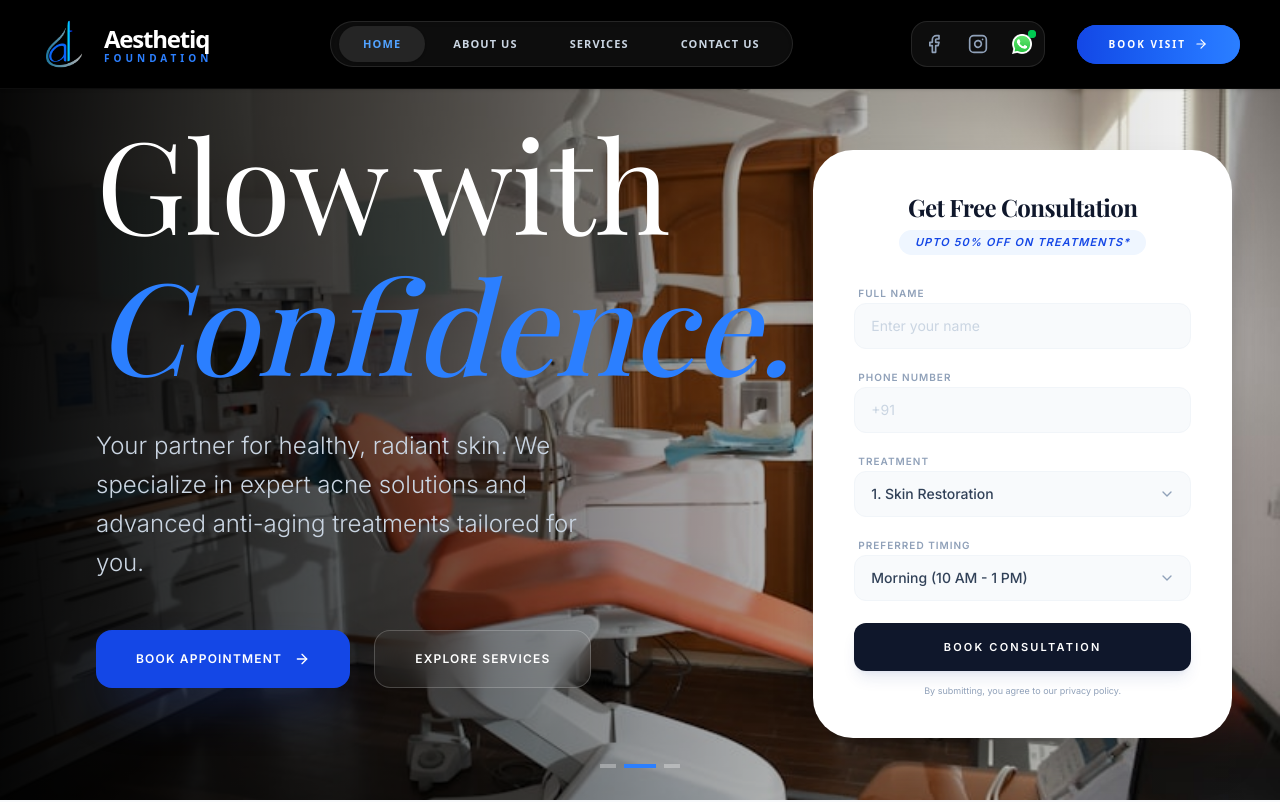
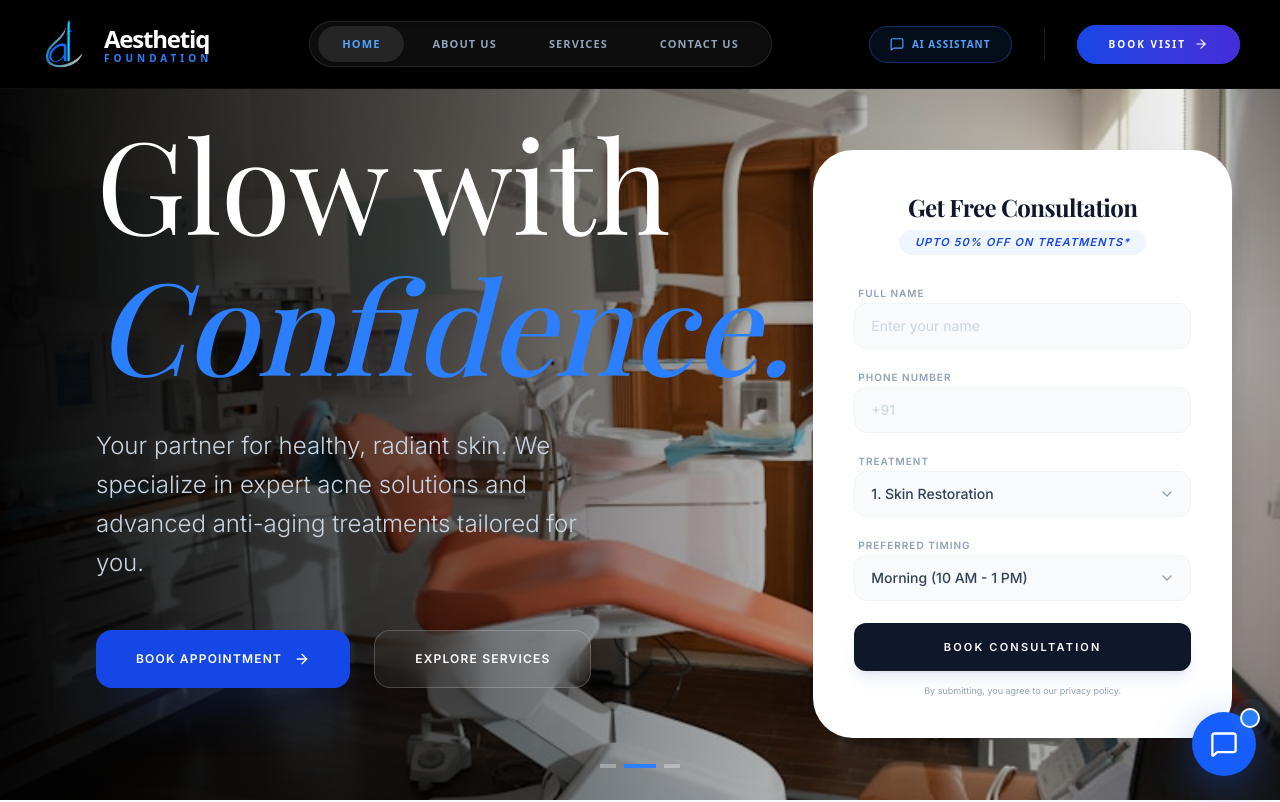
Before and after one commit to Sandeepsandeepkannan/dental-clinic-website, a Next.js app: page / in a window 1280 px wide. Shown: the top 802 px of the page. Built offline with nearby package versions, Linux system fonts and the light colour scheme.

Commit message:
added floating questionary bot

```diff
--- /dev/null
+++ b/app/aesthetiqchat.tsx
@@ -0,0 +1,154 @@
+"use client";
+
+import React, { useState, useEffect, useRef } from "react";
+import { X, MessageSquare, RotateCcw, CheckCircle2, ChevronRight } from "lucide-react";
+
+const ADMIN_PHONE = "918190027273";
+
+const CHAT_STEPS = {
+  START: {
+    question: "Welcome to Aesthetiq Foundation! How may we assist you today?",
+    options: ["Skin Consultation", "Dental Care", "Hair Treatment", "International Patients"],
+    next: "DETAILS"
+  },
+  DETAILS: {
+    question: "Excellent. When would you prefer to visit our clinic?",
+    options: ["As soon as possible", "This weekend", "Next week", "Just inquiring"],
+    next: "CONTACT_PREP"
+  },
+  CONTACT_PREP: {
+    question: "Almost done! Ready to connect with our specialists via WhatsApp to finalize your visit?",
+    options: ["Yes, open WhatsApp", "Restart Chat"],
+    next: "FINAL"
+  }
+};
+
+export default function AesthetiqAIChat() {
+  const [isOpen, setIsOpen] = useState(false);
+  const [currentStep, setCurrentStep] = useState("START");
+  const [history, setHistory] = useState<{ type: 'bot' | 'user', text: string }[]>([
+    { type: 'bot', text: CHAT_STEPS.START.question }
+  ]);
+  const [selections, setSelections] = useState<string[]>([]);
+  const scrollRef = useRef<HTMLDivElement>(null);
+
+  useEffect(() => {
+    if (scrollRef.current) {
+      scrollRef.current.scrollTop = scrollRef.current.scrollHeight;
+    }
+  }, [history]);
+
+  const handleOptionClick = (option: string) => {
+    const updatedHistory = [...history, { type: 'user' as const, text: option }];
+    const updatedSelections = [...selections, option];
+    setSelections(updatedSelections);
+
+    if (option === "Restart Chat") {
+      resetChat();
+      return;
+    }
+
+    if (currentStep === "CONTACT_PREP" && option.includes("WhatsApp")) {
+      const message = encodeURIComponent(
+        `Hello Aesthetiq Team,\n\nInquiry from Website:\n- Service: ${updatedSelections[0]}\n- Timeline: ${updatedSelections[1]}`
+      );
+      window.open(`https://wa.me/${ADMIN_PHONE}?text=${message}`, "_blank");
+      setIsOpen(false);
+      setTimeout(resetChat, 1000);
+      return;
+    }
+
+    const nextStepKey = CHAT_STEPS[currentStep as keyof typeof CHAT_STEPS].next;
+    if (CHAT_STEPS[nextStepKey as keyof typeof CHAT_STEPS]) {
+      setCurrentStep(nextStepKey);
+      setHistory([...updatedHistory, {
+        type: 'bot',
+        text: CHAT_STEPS[nextStepKey as keyof typeof CHAT_STEPS].question
+      }]);
+    }
+  };
+
+  const resetChat = () => {
+    setCurrentStep("START");
+    setSelections([]);
+    setHistory([{ type: 'bot', text: CHAT_STEPS.START.question }]);
+  };
+
+  return (
+    /* FIXED WRAPPER: Highest Z-index to ensure visibility over the Hero form */
+    <div className="fixed bottom-6 right-6 z-[9999] pointer-events-none">
+
+      {/* Floating Toggle Button */}
+      <button
+        onClick={() => setIsOpen(!isOpen)}
+        className={`pointer-events-auto w-14 h-14 md:w-16 md:h-16 bg-blue-600 text-white rounded-full shadow-[0_10px_40px_rgba(37,99,235,0.4)] flex items-center justify-center hover:scale-110 transition-all duration-300 ${isOpen ? 'rotate-90' : 'rotate-0'}`}
+      >
+        {isOpen ? <X size={28} /> : <MessageSquare size={28} />}
+        {!isOpen && (
+          <span className="absolute -top-1 -right-1 flex h-5 w-5">
+            <span className="animate-ping absolute inline-flex h-full w-full rounded-full bg-blue-400 opacity-75"></span>
+            <span className="relative inline-flex rounded-full h-5 w-5 bg-blue-500 border-2 border-white"></span>
+          </span>
+        )}
+      </button>
+
+      {/* Chat Window: Matches the reference layout */}
+      {isOpen && (
+        <div className="pointer-events-auto absolute bottom-20 right-0 w-[85vw] sm:w-[380px] h-[520px] bg-white rounded-[2rem] shadow-[0_20px_60px_rgba(0,0,0,0.2)] border border-slate-100 flex flex-col overflow-hidden animate-in slide-in-from-bottom-4 duration-300 origin-bottom-right">
+
+          {/* Header: Clinical Dark Style */}
+          <div className="bg-slate-900 p-5 text-white flex justify-between items-center">
+            <div className="flex items-center gap-3">
+              <div className="w-10 h-10 bg-blue-600 rounded-full flex items-center justify-center shadow-lg">
+                <CheckCircle2 size={20} />
+              </div>
+              <div>
+                <h3 className="font-bold text-sm">Clinical Assistant</h3>
+                <p className="text-[10px] text-blue-400 uppercase tracking-widest font-black">Always Online</p>
+              </div>
+            </div>
+            <button onClick={() => setIsOpen(false)} className="opacity-60 hover:opacity-100"><X size={20}/></button>
+          </div>
+
+          {/* Chat Bubble Area */}
+          <div ref={scrollRef} className="flex-1 p-5 overflow-y-auto space-y-4 bg-slate-50/50">
+            {history.map((msg, i) => (
+              <div key={i} className={`flex ${msg.type === 'user' ? 'justify-end' : 'justify-start'}`}>
+                <div className={`max-w-[85%] p-4 text-sm leading-relaxed ${
+                  msg.type === 'user'
+                  ? 'bg-blue-600 text-white rounded-2xl rounded-tr-none shadow-md'
+                  : 'bg-white text-slate-700 rounded-2xl rounded-tl-none border border-slate-200 shadow-sm'
+                }`}>
+                  {msg.text}
+                </div>
+              </div>
+            ))}
+          </div>
+
+          {/* Selection Area: Matching the "Collect.chat" button style */}
+          <div className="p-5 bg-white border-t border-slate-100">
+            <div className="flex flex-col gap-2">
+              {CHAT_STEPS[currentStep as keyof typeof CHAT_STEPS].options.map((opt) => (
+                <button
+                  key={opt}
+                  onClick={() => handleOptionClick(opt)}
+                  className="w-full group flex items-center justify-between px-5 py-3 rounded-xl border border-slate-200 hover:border-blue-600 hover:bg-blue-50 transition-all text-left"
+                >
+                  <span className="text-xs font-bold text-slate-700 group-hover:text-blue-700">{opt}</span>
+                  <ChevronRight size={14} className="text-slate-300 group-hover:text-blue-600 group-hover:translate-x-1 transition-all" />
+                </button>
+              ))}
+            </div>
+
+            <button
+              onClick={resetChat}
+              className="mt-4 w-full flex items-center justify-center gap-2 text-[10px] text-slate-400 font-bold uppercase tracking-[0.2em] hover:text-blue-600 transition-colors"
+            >
+              <RotateCcw size={12} /> Start Over
+            </button>
+          </div>
+        </div>
+      )}
+    </div>
+  );
+}
--- a/app/layout.tsx
+++ b/app/layout.tsx
@@ -2,7 +2,7 @@ import type { Metadata } from "next";
 import { Geist, Geist_Mono } from "next/font/google";
 import "./global.css";
 import Navbar from "./navbar";
-import footernew from "./footernew";
+import AesthetiqAIChat from "./aesthetiqchat";
 import Footernew from "./footernew";
 // Optimized Font Loading to fix Performance SI (Speed Index)
 const geistSans = Geist({
@@ -36,7 +36,6 @@ export const metadata: Metadata = {
     type: "website",
   },
 };
-
 export default function RootLayout({
   children,
 }: {
@@ -44,17 +43,17 @@ export default function RootLayout({
 }) {
   return (
     <html lang="en" className="scroll-smooth">
-      <body
-        className={`${geistSans.variable} ${geistMono.variable} antialiased min-h-screen bg-white text-gray-900`}
-      >
-        {/* Navbar */}
+      <body className={`${geistSans.variable} ${geistMono.variable} antialiased min-h-screen bg-white text-gray-900`}>
         <Navbar />
 
-        {/* Main content with proper semantics */}
-        <main id="main-content" className="min-h-screen">
+        <main id="main-content" className="min-h-screen relative">
           {children}
         </main>
-        <Footernew/>
+
+        <Footernew />
+
+        {/* MOVE IT HERE - At the very end of the body */}
+        <AesthetiqAIChat />
       </body>
     </html>
   );
--- a/app/navbar.tsx
+++ b/app/navbar.tsx
@@ -11,9 +11,10 @@ import {
   ArrowRight,
   Menu,
   X,
+  MessageSquare
 } from "lucide-react";
 
-/* ---------- Static Data ---------- */
+/* ---------- Move Static Data Outside ---------- */
 const NAV_LINKS = [
   { name: "Home", href: "/" },
   { name: "About us", href: "/aboutpage/aboutservices" },
@@ -27,7 +28,6 @@ function Navbar() {
   const [isScrolled, setIsScrolled] = useState(false);
   const pathname = usePathname();
 
-  /* ---------- Scroll Listener ---------- */
   const handleScroll = useCallback(() => {
     setIsScrolled(window.scrollY > 20);
   }, []);
@@ -37,7 +37,6 @@ function Navbar() {
     return () => window.removeEventListener("scroll", handleScroll);
   }, [handleScroll]);
 
-  /* ---------- Mobile Scroll Lock ---------- */
   useEffect(() => {
     if (mobileMenuOpen) {
       document.body.style.overflow = "hidden";
@@ -46,19 +45,24 @@ function Navbar() {
     }
   }, [mobileMenuOpen]);
 
+  const triggerChat = () => {
+    const event = new CustomEvent("open-aesthetiq-chat");
+    window.dispatchEvent(event);
+  };
+
   return (
     <>
       <nav
         className={`fixed top-0 w-full z-50 transition-all duration-500 ease-in-out border-b ${
           isScrolled
-            ? "bg-black/90 backdrop-blur-xl py-3 shadow-[0_8px_30px_rgb(0,0,0,0.4)] border-white/10"
-            : "bg-black py-4 md:py-5 border-white/5 shadow-sm"
+            ? "bg-black/95 backdrop-blur-xl py-3 border-white/10 shadow-[0_8px_30px_rgb(0,0,0,0.5)]"
+            : "bg-black py-4 md:py-5 border-white/5"
         }`}
       >
         <div className="max-w-7xl mx-auto px-4 md:px-6 lg:px-10">
           <div className="flex items-center justify-between">
 
-            {/* Logo */}
+            {/* Logo Section */}
             <Link
               href="/"
               aria-label="Go to homepage"
@@ -71,7 +75,7 @@ function Navbar() {
                   alt="Aesthetiq Logo"
                   fill
                   sizes="(max-width: 768px) 40px, 48px"
-                  className="object-contain rounded-xl md:rounded-2xl relative z-10 shadow-sm"
+                  className="object-contain rounded-xl md:rounded-2xl relative z-10 brightness-110"
                   priority
                 />
               </div>
@@ -86,7 +90,7 @@ function Navbar() {
               </div>
             </Link>
 
-            {/* Desktop Navigation */}
+            {/* Desktop Navigation Links */}
             <div className="hidden lg:flex items-center px-2 py-1 rounded-full border border-white/10 bg-white/5 backdrop-blur-sm shadow-inner">
               <ul className="flex items-center gap-1">
                 {NAV_LINKS.map((link) => (
@@ -96,7 +100,7 @@ function Navbar() {
                       className={`relative px-6 py-2.5 text-[11px] uppercase tracking-widest font-black transition-all duration-300 rounded-full flex items-center group overflow-hidden ${
                         pathname === link.href
                           ? "text-blue-400 bg-white/10 shadow-sm"
-                          : "text-slate-300 hover:text-white"
+                          : "text-slate-400 hover:text-white"
                       }`}
                     >
                       <span className="relative z-10">{link.name}</span>
@@ -108,28 +112,23 @@ function Navbar() {
             </div>
 
             {/* Desktop Actions */}
-            <div className="hidden lg:flex items-center gap-8">
-              <div className="flex items-center gap-2 p-1 bg-white/5 rounded-2xl border border-white/10">
-                <a href="https://facebook.com" target="_blank" rel="noopener noreferrer" aria-label="Visit Facebook" className="p-2 text-slate-400 hover:text-white hover:bg-blue-600 transition-all duration-300 rounded-xl group">
-                  <Facebook size={20} aria-hidden="true" />
-                </a>
-                <a href="https://instagram.com" target="_blank" rel="noopener noreferrer" aria-label="Visit Instagram" className="p-2 text-slate-400 hover:text-white hover:bg-[#E4405F] transition-all duration-300 rounded-xl group">
-                  <Instagram size={20} aria-hidden="true" />
-                </a>
-                <a href="https://wa.me/918190027273" target="_blank" rel="noopener noreferrer" aria-label="Chat on WhatsApp" className="p-2 flex items-center justify-center hover:bg-white/10 transition-all duration-300 rounded-xl group relative">
-                  <span className="absolute top-1 right-1 flex h-2 w-2">
-                    <span className="animate-ping absolute inline-flex h-full w-full rounded-full bg-green-400 opacity-75" />
-                    <span className="relative inline-flex rounded-full h-2 w-2 bg-green-500" />
-                  </span>
-                  <Image src="/whatsapp.png" alt="WhatsApp" width={20} height={20} className="brightness-110" />
-                </a>
-              </div>
+            <div className="hidden lg:flex items-center gap-6">
+              {/* AI Assistant Button */}
+              <button
+                onClick={triggerChat}
+                className="flex items-center gap-2 px-5 py-2.5 rounded-full border border-blue-500/30 bg-blue-500/10 text-blue-400 text-[10px] font-black uppercase tracking-widest hover:bg-blue-500 hover:text-white transition-all duration-300"
+              >
+                <MessageSquare size={14} />
+                AI Assistant
+              </button>
+
+              <div className="h-8 w-px bg-white/10 mx-2" />
 
               <button
                 onClick={() => setIsModalOpen(true)}
-                className="group relative px-8 py-3 bg-blue-700 text-white font-black text-[10px] uppercase tracking-[0.2em] rounded-full overflow-hidden transition-all hover:shadow-[0_10px_25px_rgba(30,64,175,0.5)]"
+                className="group relative px-8 py-3 bg-blue-700 text-white font-black text-[10px] uppercase tracking-[0.2em] rounded-full overflow-hidden transition-all hover:shadow-[0_10px_25px_rgba(30,64,175,0.4)]"
               >
-                <div className="absolute inset-0 bg-gradient-to-r from-blue-700 to-blue-500 group-hover:scale-105 transition-transform" />
+                <div className="absolute inset-0 bg-gradient-to-r from-blue-700 to-indigo-700 group-hover:scale-105 transition-transform" />
                 <span className="relative z-10 flex items-center gap-2">
                   Book Visit <ArrowRight size={14} className="group-hover:translate-x-1 transition-transform" />
                 </span>
@@ -161,7 +160,6 @@ function Navbar() {
               </p>
               <button
                 onClick={() => setMobileMenuOpen(false)}
-                aria-label="Close menu"
                 className="p-3 bg-white/5 rounded-full text-white"
               >
                 <X size={24} />
@@ -174,7 +172,7 @@ function Navbar() {
                   key={link.name}
                   href={link.href}
                   onClick={() => setMobileMenuOpen(false)}
-                  className={`text-4xl sm:text-5xl font-serif transition-colors ${
+                  className={`text-4xl sm:text-5xl font-serif ${
                     pathname === link.href ? "text-blue-500 font-bold" : "text-white"
                   }`}
                   style={{ transitionDelay: `${i * 50}ms` }}
@@ -184,32 +182,24 @@ function Navbar() {
               ))}
             </nav>
 
-            <div className="mt-auto pt-10 pb-6">
+            <div className="mt-auto pt-10 pb-6 space-y-4">
+               <button
+                onClick={triggerChat}
+                className="w-full flex items-center justify-center gap-3 border border-blue-500/30 bg-blue-500/10 text-blue-400 py-5 rounded-2xl font-black uppercase tracking-widest text-xs"
+              >
+                <MessageSquare size={18} />
+                Ask AI Assistant
+              </button>
+
               <button
                 onClick={() => {
                   setIsModalOpen(true);
                   setMobileMenuOpen(false);
                 }}
-                className="w-full bg-blue-700 text-white py-5 rounded-2xl font-black uppercase tracking-widest text-xs shadow-xl shadow-blue-900/30"
+                className="w-full bg-blue-700 text-white py-5 rounded-2xl font-black uppercase tracking-widest text-xs shadow-xl shadow-blue-900/40"
               >
                 Schedule Appointment
               </button>
-
-              <div className="flex justify-center items-center gap-8 mt-10">
-                <a href="https://wa.me/918190027273" target="_blank" rel="noopener noreferrer" className="relative">
-                   <span className="absolute -top-1 -right-1 flex h-3 w-3">
-                    <span className="animate-ping absolute inline-flex h-full w-full rounded-full bg-green-400 opacity-75" />
-                    <span className="relative inline-flex rounded-full h-3 w-3 bg-green-500" />
-                  </span>
-                  <Image src="/whatsapp.png" alt="WhatsApp" width={32} height={32} className="brightness-110" />
-                </a>
-                <a href="https://instagram.com" target="_blank" rel="noopener noreferrer" className="text-slate-400 active:text-[#E4405F]">
-                  <Instagram size={30} />
-                </a>
-                <a href="https://facebook.com" target="_blank" rel="noopener noreferrer" className="text-slate-400 active:text-[#1877F2]">
-                  <Facebook size={30} />
-                </a>
-              </div>
             </div>
           </div>
         </div>
```
Also changed, not shown: app/Dentalinfosection.tsx (+16 -6 lines).
